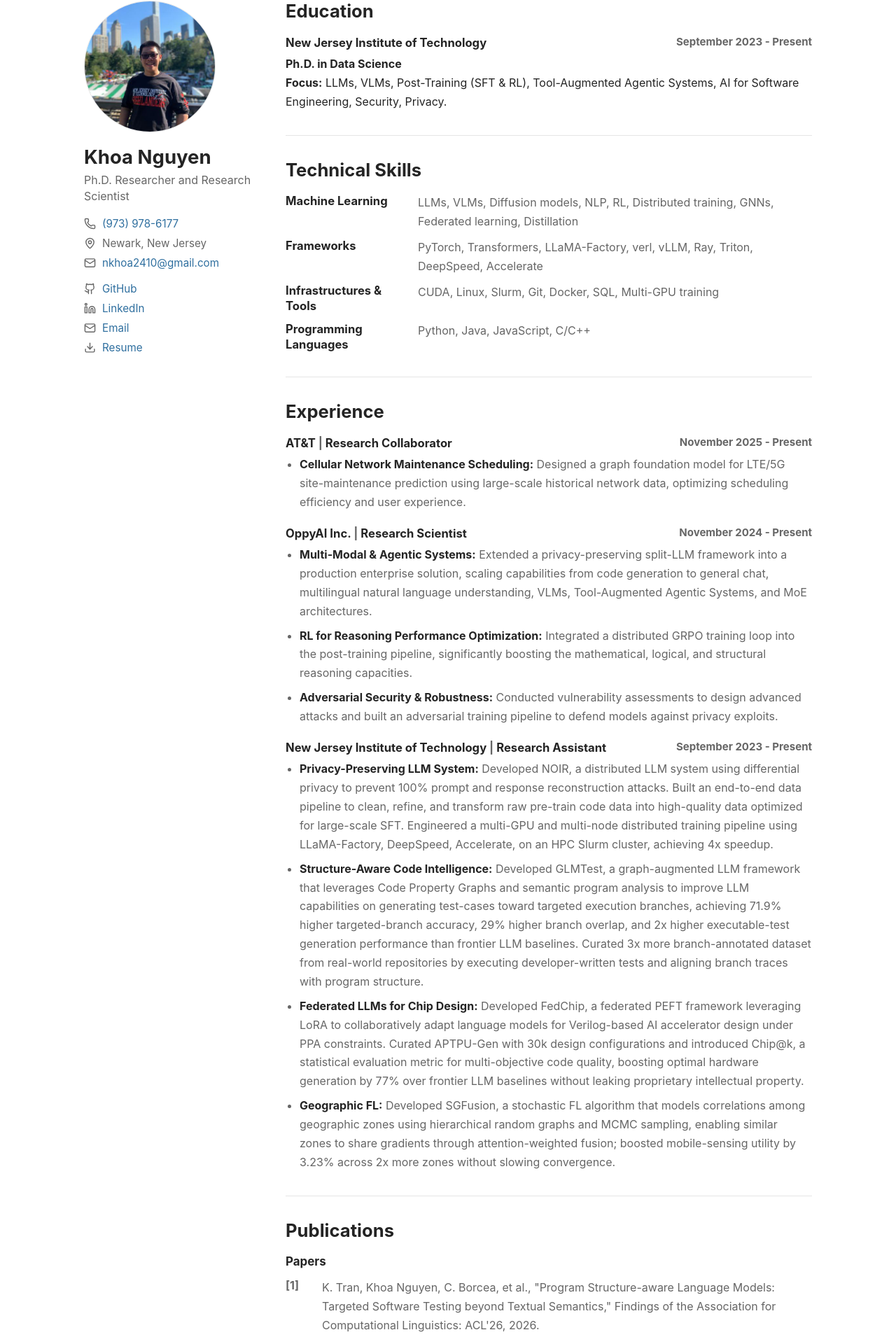
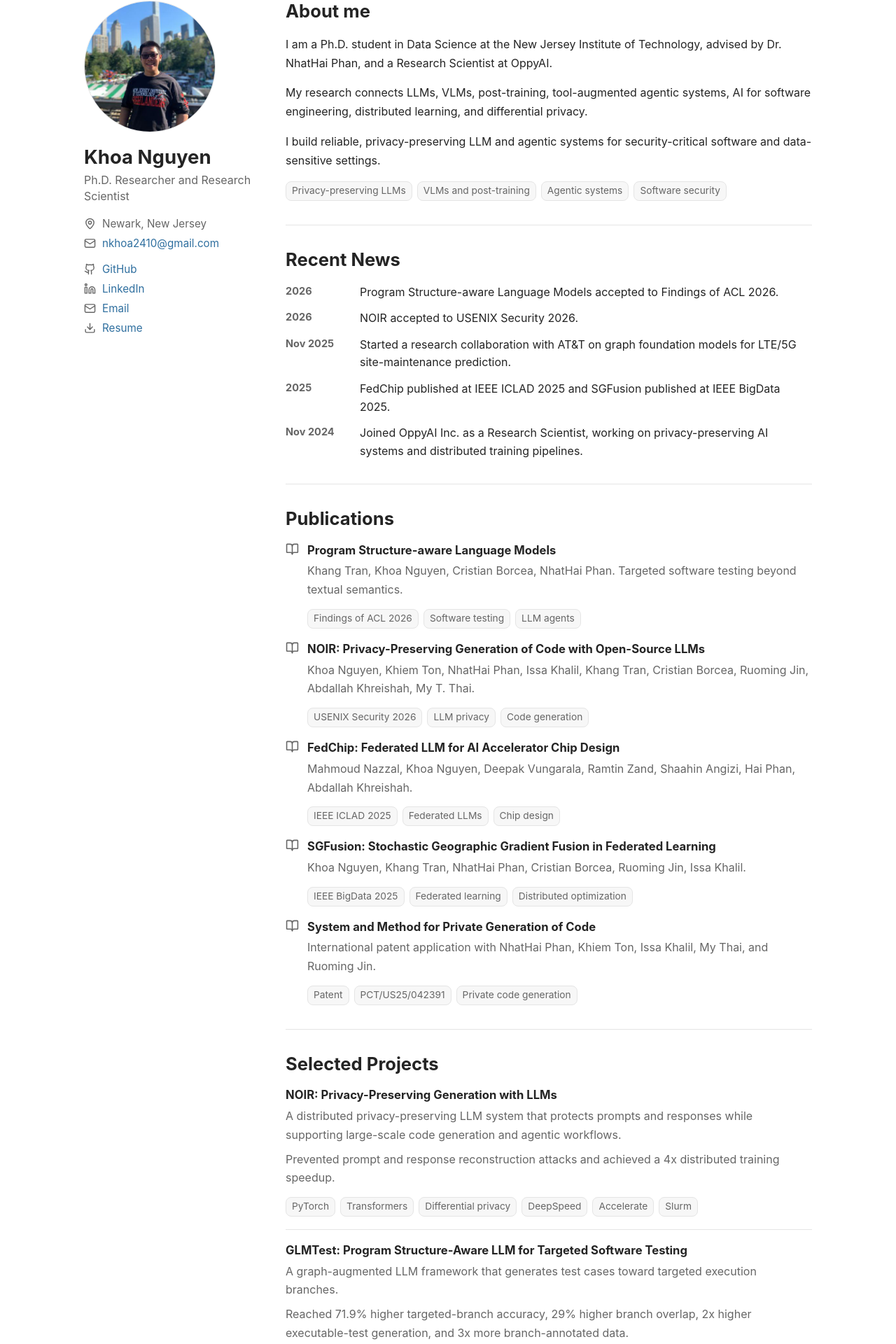
Before and after one commit to knguyen2410/Personal-Website, a React (Vite) app: page / in a window 1280 px wide. Shown: the part 90-2010 px from the top of the page at 70% size. Built offline with nearby package versions, Linux system fonts and the light colour scheme.

Commit message:
Restore blog-style homepage

```diff
--- a/src/App.tsx
+++ b/src/App.tsx
@@ -1,6 +1,19 @@
-import { Download, ExternalLink, Github, Linkedin, Mail, MapPin, Phone } from "lucide-react";
+import {
+  Award,
+  BookOpen,
+  BriefcaseBusiness,
+  Download,
+  ExternalLink,
+  FileText,
+  Github,
+  GraduationCap,
+  Linkedin,
+  Mail,
+  MapPin,
+  Phone,
+} from "lucide-react";
 import type { ReactNode } from "react";
-import { profile, type ProfileLink } from "./content/profile";
+import { profile, type ProfileLink, type Project } from "./content/profile";
 
 const iconForLink = {
   github: Github,
@@ -31,6 +44,21 @@ function Section({ id, title, children }: { id: string; title: string; children:
   );
 }
 
+function ProjectItem({ project }: { project: Project }) {
+  return (
+    <article className="project-item">
+      <h3>{project.title}</h3>
+      <p>{project.summary}</p>
+      <p>{project.impact}</p>
+      <div className="tag-row" aria-label={`${project.title} technology stack`}>
+        {project.stack.map((item) => (
+          <span key={item}>{item}</span>
+        ))}
+      </div>
+    </article>
+  );
+}
+
 function App() {
   const resumeLink = profile.links.find((link) => link.icon === "resume");
 
@@ -41,12 +69,11 @@ function App() {
           {profile.name}
         </a>
         <nav aria-label="Primary navigation">
-          <a href="#education">Education</a>
-          <a href="#skills">Skills</a>
-          <a href="#experience">Experience</a>
+          <a href="#about">About</a>
+          <a href="#news">News</a>
           <a href="#publications">Publications</a>
-          <a href="#teaching">Teaching</a>
-          <a href="#achievements">Achievements</a>
+          <a href="#projects">Projects</a>
+          <a href="#contact">Contact</a>
           {resumeLink ? <a href={resumeLink.href}>CV</a> : null}
         </nav>
       </header>
@@ -57,10 +84,6 @@ function App() {
           <h1>{profile.name}</h1>
           <p className="profile-role">{profile.role}</p>
           <ul className="profile-meta">
-            <li>
-              <Phone aria-hidden="true" size={17} />
-              <a href={`tel:${profile.phone.replace(/[^+\d]/g, "")}`}>{profile.phone}</a>
-            </li>
             <li>
               <MapPin aria-hidden="true" size={17} />
               <span>{profile.location}</span>
@@ -78,99 +101,127 @@ function App() {
         </aside>
 
         <div className="content-column">
-          <Section id="education" title="Education">
-            <div className="resume-list">
-              {profile.education.map((item) => (
-                <article className="resume-entry" key={`${item.institution}-${item.degree}`}>
-                  <div className="resume-entry-header">
-                    <h3>{item.institution}</h3>
+          <Section id="about" title="About me">
+            <p>{profile.summary[0]}</p>
+            <p>{profile.summary[1]}</p>
+            <p>{profile.headline}</p>
+            <div className="interest-row" aria-label="Research interests">
+              {profile.signals.map((signal) => (
+                <span key={signal}>{signal}</span>
+              ))}
+            </div>
+          </Section>
+
+          <Section id="news" title="Recent News">
+            <ol className="news-list">
+              {profile.news.map((item) => (
+                <li key={`${item.date}-${item.text}`}>
                   <time>{item.date}</time>
+                  <span>{item.text}</span>
+                </li>
+              ))}
+            </ol>
+          </Section>
+
+          <Section id="publications" title="Publications">
+            <div className="publication-list">
+              {profile.research.map((item) => (
+                <article className="publication-item" key={item.title}>
+                  <BookOpen aria-hidden="true" size={19} />
+                  <div>
+                    <h3>{item.title}</h3>
+                    <p>{item.description}</p>
+                    <div className="tag-row">
+                      {item.tags.map((tag) => (
+                        <span key={tag}>{tag}</span>
+                      ))}
                     </div>
-                  <p className="resume-title">{item.degree}</p>
-                  <p>
-                    <strong>Focus:</strong> {item.focus}
-                  </p>
+                  </div>
                 </article>
               ))}
             </div>
           </Section>
 
-          <Section id="skills" title="Technical Skills">
-            <div className="skill-list resume-list">
+          <Section id="projects" title="Selected Projects">
+            <div className="project-list">
+              {profile.projects.map((project) => (
+                <ProjectItem key={project.title} project={project} />
+              ))}
+            </div>
+          </Section>
+
+          <Section id="experience" title="Experience and Education">
+            <div className="timeline-list">
+              {profile.timeline.map((item) => {
+                const isEducation = item.title.includes("Ph.D.") || item.title.includes("B.S.");
+                const Icon = isEducation ? GraduationCap : BriefcaseBusiness;
+
+                return (
+                  <article className="timeline-item" key={`${item.label}-${item.title}`}>
+                    <Icon aria-hidden="true" size={19} />
+                    <div>
+                      <p className="item-date">{item.label}</p>
+                      <h3>{item.title}</h3>
+                      <p className="item-place">{item.organization}</p>
+                      <p>{item.detail}</p>
+                    </div>
+                  </article>
+                );
+              })}
+            </div>
+          </Section>
+
+          <Section id="skills" title="Skills">
+            <div className="skill-list">
               {profile.skillGroups.map((group) => (
                 <article key={group.title}>
+                  <FileText aria-hidden="true" size={18} />
+                  <div>
                     <h3>{group.title}</h3>
                     <p>{group.skills.join(", ")}</p>
+                  </div>
                 </article>
               ))}
             </div>
           </Section>
 
-          <Section id="experience" title="Experience">
-            <div className="resume-list">
-              {profile.experience.map((item) => (
-                <article className="resume-entry" key={`${item.organization}-${item.title}`}>
-                  <div className="resume-entry-header">
-                    <h3>
-                      {item.organization} <span>|</span> {item.title}
-                    </h3>
-                    <time>{item.date}</time>
+          <Section id="service" title="Service and Recognition">
+            <div className="achievement-list">
+              {profile.achievements.map((achievement) => (
+                <article key={achievement.title}>
+                  <Award aria-hidden="true" size={18} />
+                  <div>
+                    <h3>{achievement.title}</h3>
+                    <p>{achievement.detail}</p>
                   </div>
-                  <ul className="bullet-list">
-                    {item.bullets.map((bullet) => (
-                      <li key={`${item.organization}-${bullet.label ?? bullet.text}`}>
-                        {bullet.label ? <strong>{bullet.label}:</strong> : null} {bullet.text}
-                      </li>
-                    ))}
-                  </ul>
                 </article>
               ))}
             </div>
           </Section>
 
-          <Section id="publications" title="Publications">
-            <div className="publication-group">
-              <h3>Papers</h3>
-              <ol className="numbered-list">
-                {profile.papers.map((paper) => (
-                  <li key={paper.label}>
-                    <span>{paper.label}</span>
-                    <p>{paper.text}</p>
+          <Section id="contact" title="Contact">
+            <p>{profile.contactText}</p>
+            <ul className="contact-list">
+              <li>
+                <Mail aria-hidden="true" size={18} />
+                <a href={`mailto:${profile.email}`}>{profile.email}</a>
               </li>
-                ))}
-              </ol>
-            </div>
-            <div className="publication-group">
-              <h3>Patents</h3>
-              <ol className="numbered-list">
-                {profile.patents.map((patent) => (
-                  <li key={patent.label}>
-                    <span>{patent.label}</span>
-                    <p>{patent.text}</p>
+              <li>
+                <Phone aria-hidden="true" size={18} />
+                <a href={`tel:${profile.phone.replace(/[^+\d]/g, "")}`}>{profile.phone}</a>
               </li>
-                ))}
-              </ol>
-            </div>
-          </Section>
-
-          <Section id="teaching" title="Teaching Experience">
-            <ul className="bullet-list">
-              {profile.teaching.map((item) => (
-                <li key={item}>{item}</li>
-              ))}
-            </ul>
-          </Section>
-
-          <Section id="achievements" title="Achievements">
-            <ul className="bullet-list">
-              {profile.achievements
-                .filter((achievement) => achievement.title !== "Teaching Assistant at NJIT")
-                .map((achievement) => (
-                  <li key={achievement.title}>
-                    <strong>{achievement.title}</strong>
-                    {achievement.detail ? ` - ${achievement.detail}` : null}
+              <li>
+                <Github aria-hidden="true" size={18} />
+                <a href={profile.githubUrl} target="_blank" rel="noreferrer">
+                  GitHub
+                </a>
               </li>
-                ))}
+              <li>
+                <Linkedin aria-hidden="true" size={18} />
+                <a href={profile.linkedinUrl} target="_blank" rel="noreferrer">
+                  LinkedIn
+                </a>
+              </li>
             </ul>
           </Section>
         </div>
--- a/src/content/profile.ts
+++ b/src/content/profile.ts
@@ -29,23 +29,6 @@ export type TimelineItem = {
   detail: string;
 };
 
-export type ExperienceItem = {
-  organization: string;
-  title: string;
-  date: string;
-  bullets: {
-    label?: string;
-    text: string;
-  }[];
-};
-
-export type EducationItem = {
-  institution: string;
-  date: string;
-  degree: string;
-  focus: string;
-};
-
 export type SkillGroup = {
   title: string;
   skills: string[];
@@ -58,11 +41,6 @@ export type Achievement = {
 
 export type NewsItem = {
   date: string;
-  text: string;
-};
-
-export type PublicationEntry = {
-  label: string;
   text: string;
 };
 
@@ -110,15 +88,6 @@ export const profile = {
     },
   ] satisfies ProfileLink[],
   signals: ["Privacy-preserving LLMs", "VLMs and post-training", "Agentic systems", "Software security"],
-  education: [
-    {
-      institution: "New Jersey Institute of Technology",
-      date: "September 2023 - Present",
-      degree: "Ph.D. in Data Science",
-      focus:
-        "LLMs, VLMs, Post-Training (SFT & RL), Tool-Augmented Agentic Systems, AI for Software Engineering, Security, Privacy.",
-    },
-  ] satisfies EducationItem[],
   news: [
     {
       date: "2026",
@@ -223,101 +192,6 @@ export const profile = {
       tags: ["Patent", "PCT/US25/042391", "Private code generation"],
     },
   ] satisfies ResearchItem[],
-  experience: [
-    {
-      organization: "AT&T",
-      title: "Research Collaborator",
-      date: "November 2025 - Present",
-      bullets: [
-        {
-          label: "Cellular Network Maintenance Scheduling",
-          text:
-            "Designed a graph foundation model for LTE/5G site-maintenance prediction using large-scale historical network data, optimizing scheduling efficiency and user experience.",
-        },
-      ],
-    },
-    {
-      organization: "OppyAI Inc.",
-      title: "Research Scientist",
-      date: "November 2024 - Present",
-      bullets: [
-        {
-          label: "Multi-Modal & Agentic Systems",
-          text:
-            "Extended a privacy-preserving split-LLM framework into a production enterprise solution, scaling capabilities from code generation to general chat, multilingual natural language understanding, VLMs, Tool-Augmented Agentic Systems, and MoE architectures.",
-        },
-        {
-          label: "RL for Reasoning Performance Optimization",
-          text:
-            "Integrated a distributed GRPO training loop into the post-training pipeline, significantly boosting the mathematical, logical, and structural reasoning capacities.",
-        },
-        {
-          label: "Adversarial Security & Robustness",
-          text:
-            "Conducted vulnerability assessments to design advanced attacks and built an adversarial training pipeline to defend models against privacy exploits.",
-        },
-      ],
-    },
-    {
-      organization: "New Jersey Institute of Technology",
-      title: "Research Assistant",
-      date: "September 2023 - Present",
-      bullets: [
-        {
-          label: "Privacy-Preserving LLM System",
-          text:
-            "Developed NOIR, a distributed LLM system using differential privacy to prevent 100% prompt and response reconstruction attacks. Built an end-to-end data pipeline to clean, refine, and transform raw pre-train code data into high-quality data optimized for large-scale SFT. Engineered a multi-GPU and multi-node distributed training pipeline using LLaMA-Factory, DeepSpeed, Accelerate, on an HPC Slurm cluster, achieving 4x speedup.",
-        },
-        {
-          label: "Structure-Aware Code Intelligence",
-          text:
-            "Developed GLMTest, a graph-augmented LLM framework that leverages Code Property Graphs and semantic program analysis to improve LLM capabilities on generating test-cases toward targeted execution branches, achieving 71.9% higher targeted-branch accuracy, 29% higher branch overlap, and 2x higher executable-test generation performance than frontier LLM baselines. Curated 3x more branch-annotated dataset from real-world repositories by executing developer-written tests and aligning branch traces with program structure.",
-        },
-        {
-          label: "Federated LLMs for Chip Design",
-          text:
-            "Developed FedChip, a federated PEFT framework leveraging LoRA to collaboratively adapt language models for Verilog-based AI accelerator design under PPA constraints. Curated APTPU-Gen with 30k design configurations and introduced Chip@k, a statistical evaluation metric for multi-objective code quality, boosting optimal hardware generation by 77% over frontier LLM baselines without leaking proprietary intellectual property.",
-        },
-        {
-          label: "Geographic FL",
-          text:
-            "Developed SGFusion, a stochastic FL algorithm that models correlations among geographic zones using hierarchical random graphs and MCMC sampling, enabling similar zones to share gradients through attention-weighted fusion; boosted mobile-sensing utility by 3.23% across 2x more zones without slowing convergence.",
-        },
-      ],
-    },
-  ] satisfies ExperienceItem[],
-  papers: [
-    {
-      label: "[1]",
-      text:
-        "K. Tran, Khoa Nguyen, C. Borcea, et al., \"Program Structure-aware Language Models: Targeted Software Testing beyond Textual Semantics,\" Findings of the Association for Computational Linguistics: ACL'26, 2026.",
-    },
-    {
-      label: "[2]",
-      text:
-        "Khoa Nguyen, K. Ton, N. Phan, et al., \"NOIR: Privacy-Preserving Generation of Code with Open-Source LLMs,\" Proceedings of the 35th USENIX Security Symposium, USENIX Security '26, 2026.",
-    },
-    {
-      label: "[3]",
-      text:
-        "M. Nazzal, Khoa Nguyen, D. Vungarala, et al., \"FedChip: Federated LLM for Artificial Intelligence Accelerator Chip Design,\" 2025 IEEE International Conference on LLM-Aided Design (ICLAD'25), IEEE, 2025.",
-    },
-    {
-      label: "[4]",
-      text:
-        "Khoa Nguyen, K. Tran, N. Phan, et al., \"SGFusion: Stochastic Geographic Gradient Fusion in Federated Learning,\" 2025 IEEE International Conference on Big Data (BigData'25), 2025.",
-    },
-  ] satisfies PublicationEntry[],
-  patents: [
-    {
-      label: "[1]",
-      text:
-        "N. Phan, Khoa Nguyen, K. Ton, et al., System and Method for Private Generation of Code, International Patent Application, No. PCT/US25/042391, 2025.",
-    },
-  ] satisfies PublicationEntry[],
-  teaching: [
-    "Teaching Assistant: Basic Foundations of AI (FA25), Deep Learning (FA24, SP25), Programming Language Concepts (SP24).",
-  ],
   timeline: [
     {
       label: "Nov 2024 - Present",
@@ -368,22 +242,27 @@ export const profile = {
       skills: ["PyTorch", "Transformers", "LLaMA-Factory", "verl", "vLLM", "Ray", "Triton", "DeepSpeed", "Accelerate"],
     },
     {
-      title: "Infrastructures & Tools",
+      title: "Infrastructure",
       skills: ["CUDA", "Linux", "Slurm", "Git", "Docker", "SQL", "Multi-GPU training"],
     },
     {
-      title: "Programming Languages",
+      title: "Languages",
       skills: ["Python", "Java", "JavaScript", "C/C++"],
     },
   ] satisfies SkillGroup[],
   achievements: [
     {
+      title: "Teaching Assistant at NJIT",
+      detail:
+        "Supported Basic Foundations of AI, Deep Learning, and Programming Language Concepts across Fall 2024, Spring 2025, and Fall 2025 offerings.",
+    },
+    {
       title: "Winner - GfK NextGen Data Science Hackathon 2022",
-      detail: "",
+      detail: "Awarded first place in a data science competition focused on applied analytics.",
     },
     {
       title: "ICPC Greater NY Regional Qualifier 2022",
-      detail: "",
+      detail: "Qualified for the regional contest through competitive programming performance.",
     },
   ] satisfies Achievement[],
   contactHeading: "Open to research engineering, LLM/VLM systems, and privacy-preserving AI roles.",
--- a/src/styles.css
+++ b/src/styles.css
@@ -152,7 +152,11 @@ nav a:focus-visible {
 
 .profile-meta svg,
 .contact-list svg,
-.profile-links svg {
+.profile-links svg,
+.publication-item svg,
+.timeline-item svg,
+.skill-list svg,
+.achievement-list svg {
   color: var(--muted);
   flex: 0 0 auto;
 }
@@ -198,88 +202,28 @@ nav a:focus-visible {
   line-height: 1.35;
 }
 
-.resume-list,
-.skill-list {
-  display: grid;
-  gap: 20px;
+.interest-row,
+.tag-row {
+  display: flex;
+  flex-wrap: wrap;
+  gap: 7px;
+  margin-top: 14px;
 }
 
-.resume-entry-header {
-  display: flex;
-  justify-content: space-between;
-  gap: 18px;
-  margin-bottom: 6px;
+.interest-row span,
+.tag-row span {
+  display: inline-flex;
+  align-items: center;
+  border: 1px solid var(--line);
+  border-radius: 8px;
+  padding: 4px 8px;
+  background: var(--soft);
+  color: var(--muted);
+  font-size: 0.86rem;
+  line-height: 1.3;
 }
 
-.resume-entry-header h3 {
-  margin: 0;
-}
-
-.resume-entry-header h3 span,
-.resume-entry-header time {
-  color: var(--muted);
-}
-
-.resume-entry-header time {
-  flex: 0 0 auto;
-  font-size: 0.94rem;
-  font-weight: 650;
-}
-
-.resume-title {
-  margin-bottom: 8px;
-  color: var(--ink);
-  font-weight: 700;
-}
-
-.skill-list {
-  gap: 10px;
-}
-
-.skill-list article {
-  display: grid;
-  grid-template-columns: 175px minmax(0, 1fr);
-  gap: 14px;
-  line-height: 1.62;
-}
-
-.skill-list h3 {
-  margin: 0;
-}
-
-.skill-list p {
-  margin-bottom: 0;
-  color: var(--muted);
-}
-
-.bullet-list {
-  display: grid;
-  gap: 8px;
-  padding-left: 20px;
-  margin: 0;
-}
-
-.bullet-list li {
-  color: var(--muted);
-  line-height: 1.68;
-}
-
-.bullet-list strong,
-.publication-group h3 {
-  color: var(--ink);
-}
-
-.publication-group + .publication-group {
-  margin-top: 22px;
-}
-
-.publication-group h3 {
-  margin-bottom: 12px;
-  font-size: 1.06rem;
-  font-weight: 700;
-}
-
-.numbered-list {
+.news-list {
   display: grid;
   gap: 12px;
   padding: 0;
@@ -287,24 +231,67 @@ nav a:focus-visible {
   list-style: none;
 }
 
-.numbered-list li {
+.news-list li {
   display: grid;
-  grid-template-columns: 42px minmax(0, 1fr);
-  gap: 10px;
+  grid-template-columns: 92px minmax(0, 1fr);
+  gap: 14px;
+  line-height: 1.6;
 }
 
-.numbered-list span {
+.news-list time,
+.item-date {
   color: var(--muted);
+  font-size: 0.91rem;
+  font-weight: 750;
+}
+
+.publication-list,
+.project-list,
+.timeline-list,
+.skill-list,
+.achievement-list {
+  display: grid;
+  gap: 18px;
+}
+
+.publication-item,
+.timeline-item,
+.skill-list article,
+.achievement-list article {
+  display: grid;
+  grid-template-columns: auto minmax(0, 1fr);
+  gap: 12px;
+}
+
+.publication-item p,
+.project-item p,
+.timeline-item p,
+.skill-list p,
+.achievement-list p {
+  margin-bottom: 0;
+  color: var(--muted);
+}
+
+.project-item {
+  border-top: 1px solid var(--line);
+  padding-top: 18px;
+}
+
+.project-item:first-child {
+  border-top: 0;
+  padding-top: 0;
+}
+
+.project-item p + p {
+  margin-top: 8px;
+}
+
+.item-place {
   font-weight: 700;
 }
 
-.numbered-list p,
-.resume-entry p {
-  margin-bottom: 0;
-}
-
-.numbered-list p {
-  color: var(--muted);
+.contact-list {
+  margin-top: 14px;
 }
 
 @media (max-width: 820px) {
@@ -349,19 +336,17 @@ nav a:focus-visible {
 }
 
 @media (max-width: 560px) {
-  .resume-entry-header,
-  .skill-list article,
-  .numbered-list li {
+  .news-list li {
     grid-template-columns: 1fr;
-  }
-
-  .resume-entry-header {
-    display: grid;
     gap: 2px;
   }
 
-  .numbered-list li {
-    gap: 3px;
+  .publication-item,
+  .timeline-item,
+  .skill-list article,
+  .achievement-list article {
+    grid-template-columns: 1fr;
+    gap: 6px;
   }
 
   .content-section h2 {
```
Lines whose indentation alone changed are shown as unchanged.
